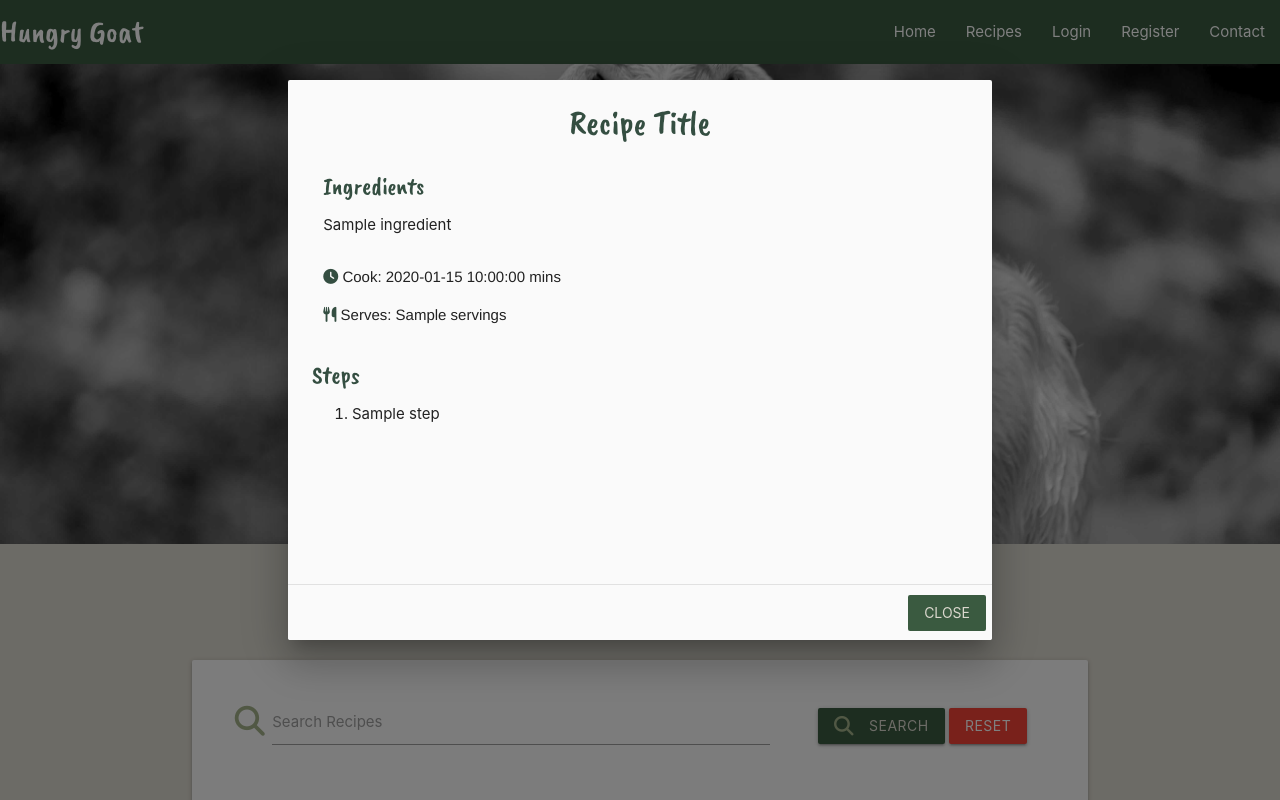
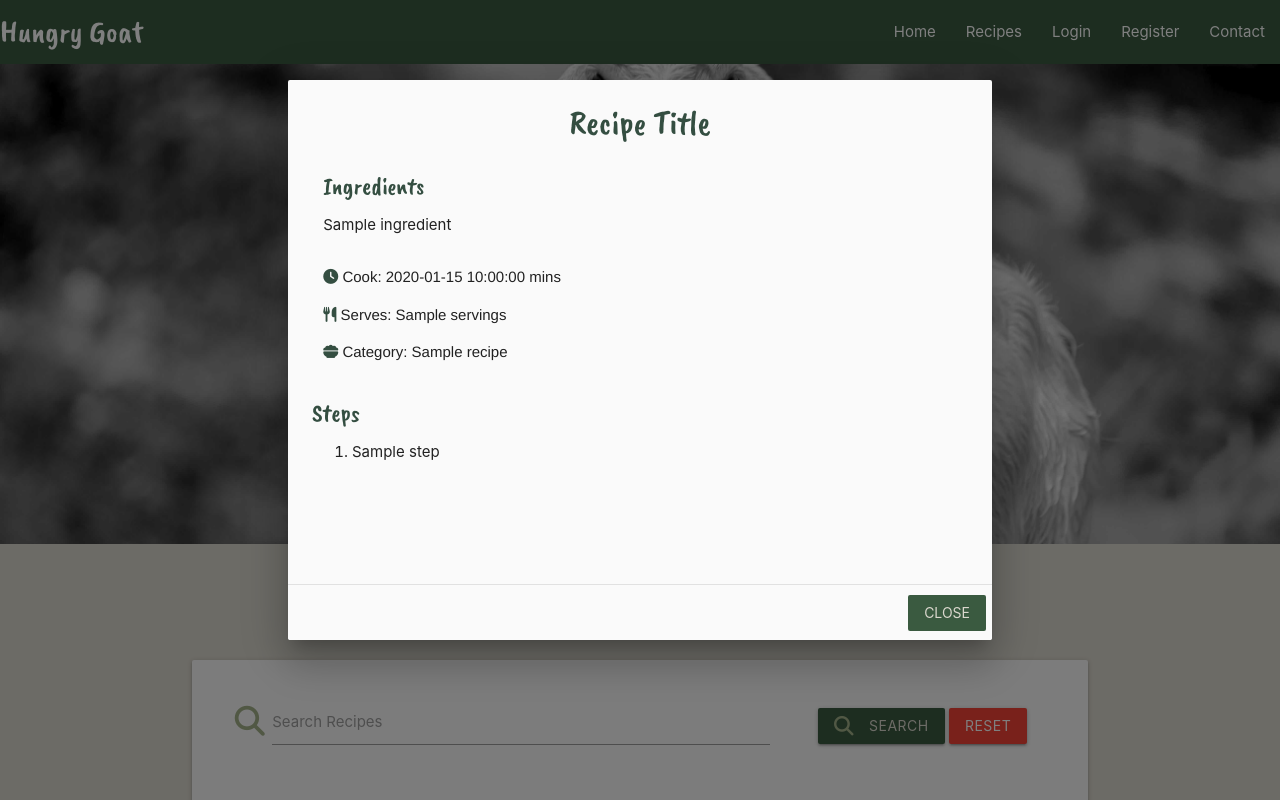
Before and after one commit to mariamar95/hungry-goat, a Flask app: page /search_recipes in a window 1280 px wide, after a click that opens the changed part. Run offline with Flask 2, Linux system fonts and the light colour scheme; tables that the repository leaves empty hold one stand-in row (values such as "Sample post"); grey boxes marked "Sample" are stand-in pictures; a database or web service that is not in the repository returns one stand-in record (values such as "Sample title"); some libraries are stand-ins or nearby versions.

Commit message:
fix category display on recipes.html and move loop on routes

```diff
--- a/hungrygoat/routes.py
+++ b/hungrygoat/routes.py
@@ -14,8 +14,16 @@ def home():
 @app.route("/recipes")
 def recipes():
     """ Display recipes """
+    # get all recipes
+    recipes = list(mongo.db.recipes.find())
+    # loop over recipes
+    for recipe in recipes:
+        # get category from querying DB by recipe's category_id
+        category = Category.query.filter(Category.id == recipe['category_id']).first()
+        # add 'category_name' field to recipe with val from category above (if it exists)
+        if category:
+            recipe['category_name'] = category.category_name
 
-    recipes = list(mongo.db.recipes.find())
     categories = list(Category.query.order_by(Category.category_name).all())
     return render_template("recipes.html",
                            recipes=recipes, categories=categories)
--- a/hungrygoat/templates/recipes.html
+++ b/hungrygoat/templates/recipes.html
@@ -86,9 +86,7 @@
                         <div class="col">
                             <p><i class="fas fa-clock"></i> Cook: {{ recipe.cook_time }} mins</p>
                             <p><i class="fas fa-utensils"></i> Serves: {{ recipe.servings }}</p>
-                            {% for category in categories if category.id == recipe.category_id %}
-                                <p><i class="fa-solid fa-bowl-food"></i> Category: {{ category.category_name }}</p>
-                            {% endfor %}
+                            <p><i class="fa-solid fa-bowl-food"></i> Category: {{ recipe.category_name }}</p>
                             {% if recipe.vegan == "on" %}
                                 <i class="fa-solid fa-leaf"> Vegan</i>
                             {% endif %}
```
